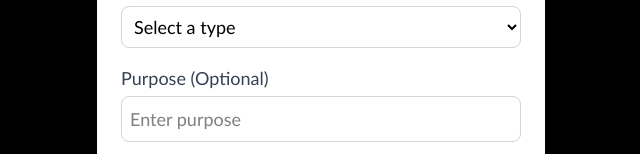
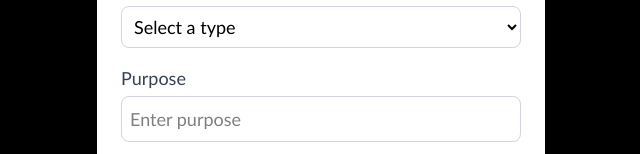
Before and after one commit to mauiestraduuuh/barangay-niugan, a Next.js app: page /dash-front/certificate-request in a window 1280 px wide. Both pictures are taken after a click on the button "Request Certificate". Shown: the part 334-488 px from the top of the page, without its empty margins (319-959 px from the left). Built offline with nearby package versions, Linux system fonts and the light colour scheme.

Commit message:
removed optional

```diff
--- a/app/dash-front/certificate-request/page.tsx
+++ b/app/dash-front/certificate-request/page.tsx
@@ -858,7 +858,7 @@ if (initialLoading) {
           </select>
         </div>
         <div>
-          <label className="block text-gray-700 mb-1 font-medium">Purpose (Optional)</label>
+          <label className="block text-gray-700 mb-1 font-medium">Purpose </label>
           <input
             type="text"
             value={purpose}
```
